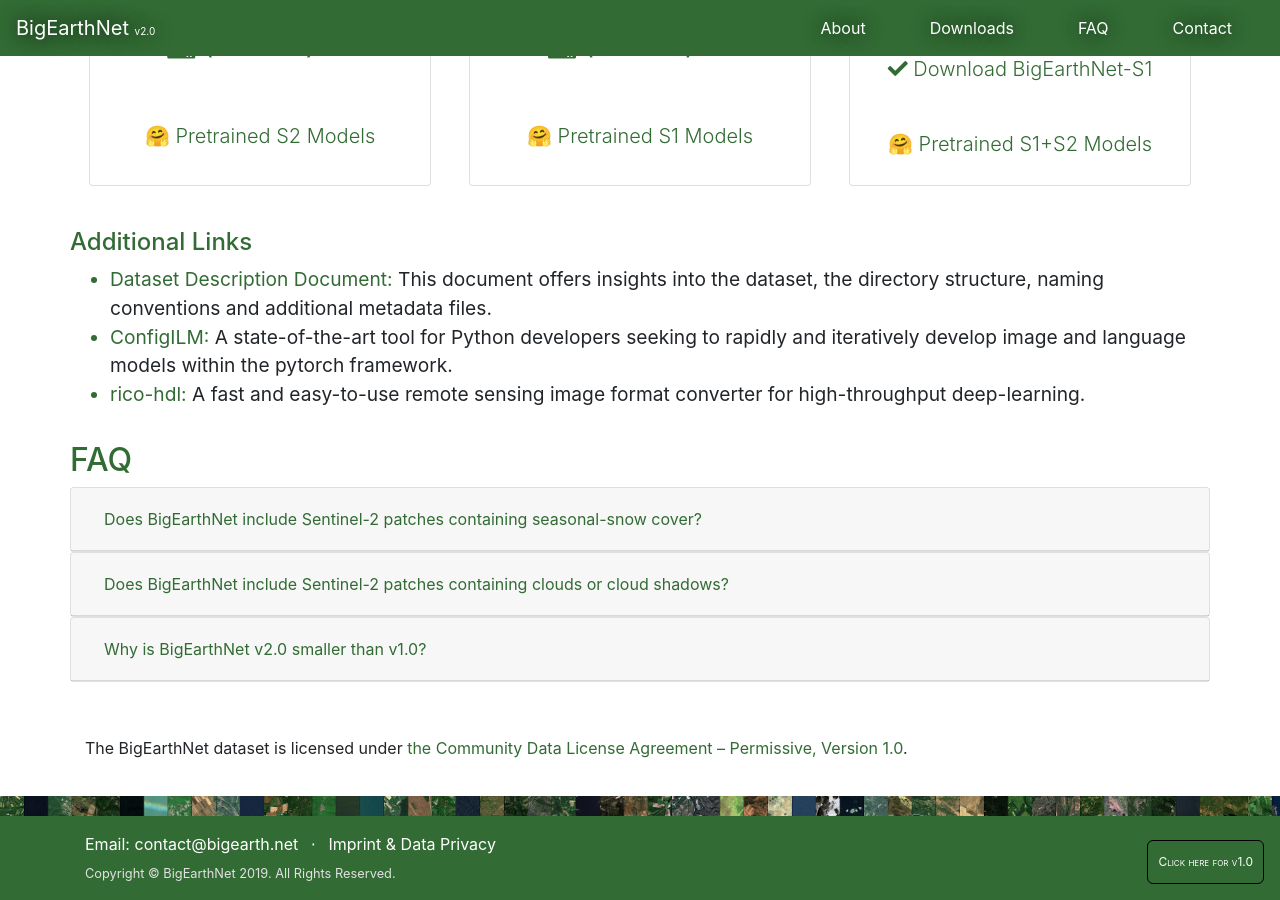
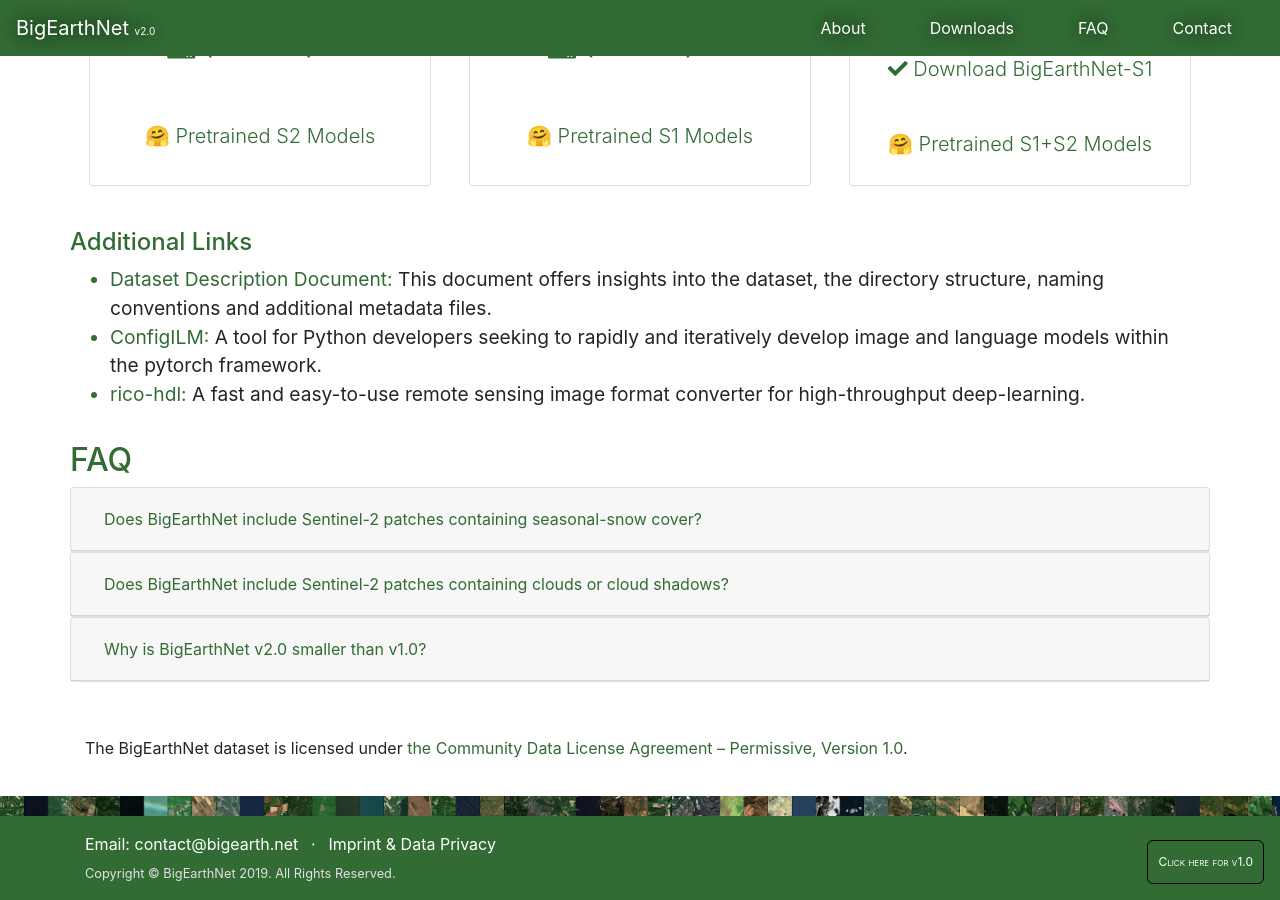
Before and after one commit to rsim-tu-berlin/bigearth.net, a Jekyll site: the page built from index.html, in a window 1280 px wide and 900 px high, scrolled down 1588 px. Built offline with Jekyll 4.4.1, drawn with Linux system fonts in a browser that asks for light colours.

```diff
--- a/index.html
+++ b/index.html
@@ -314,7 +314,7 @@ layout: index
           metadata files.
         </li>
         <li><a href="https://lhackel-tub.github.io/ConfigILM/" target="_blank">ConfigILM:</a>
-          A state-of-the-art tool for Python developers seeking to rapidly and iteratively develop image and language
+          A tool for Python developers seeking to rapidly and iteratively develop image and language
           models within the pytorch framework.
         </li>
         <li><a href="https://github.com/kai-tub/rico-hdl" target="_blank">rico-hdl:</a>
```
